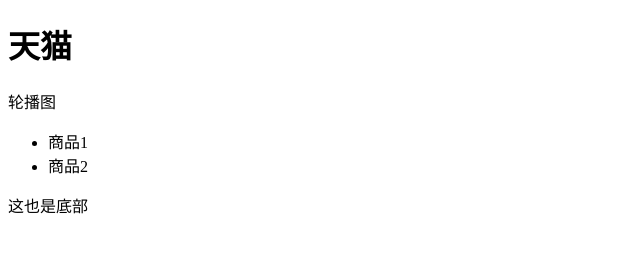
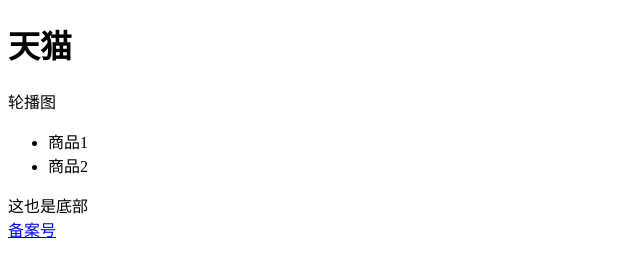
Before and after one commit to pudge-w/tianmao, a plain HTML site: page index.html in a window 1280 px wide. Shown: the full height of the page, 0-640 px from the left. Drawn offline with Linux system fonts and the light colour scheme.

Commit message:
备案号

```diff
--- a/index.html
+++ b/index.html
@@ -16,5 +16,7 @@
   </ul>
 
   <footer>这也是底部</footer>
+
+  <a href="#">备案号</a>
 </body>
 </html>
```
